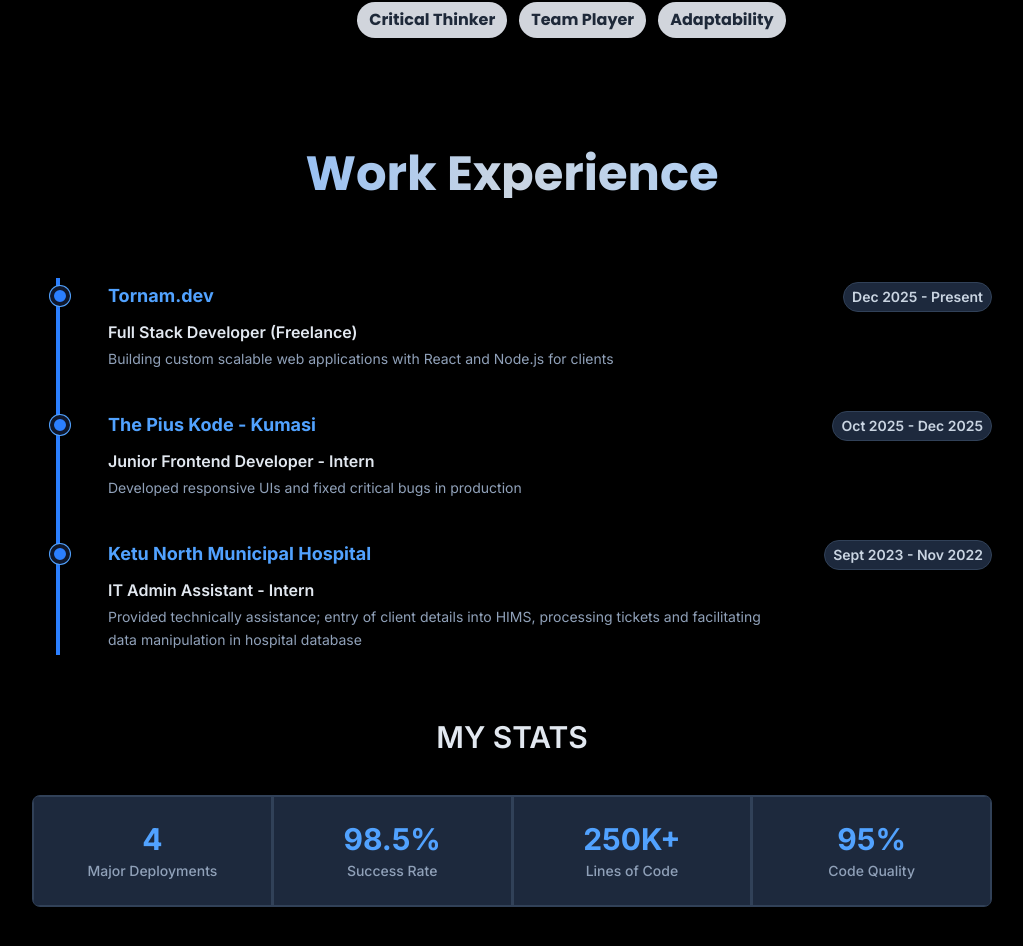
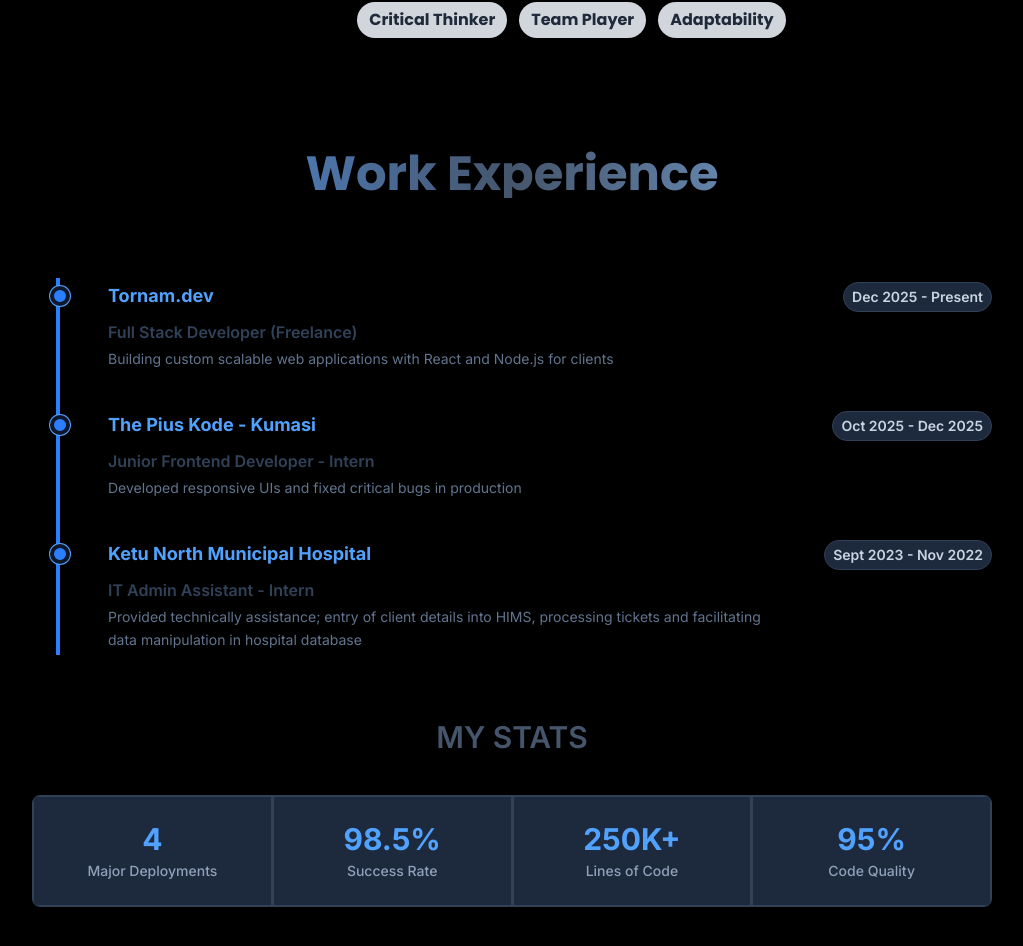
Before and after one commit to etor01/dev-tornam, a Next.js app: page / in a window 1280 px wide. Shown: the part 1249-2195 px from the top of the page, without its empty margins (128-1151 px from the left). Built offline with nearby package versions, Linux system fonts and the light colour scheme.

Commit message:
[Patch] change text color to gray 600

```diff
--- a/src/app/components/sections/Experience.tsx
+++ b/src/app/components/sections/Experience.tsx
@@ -33,7 +33,7 @@
         <section className="font-[inter] py-12 px-4 md:px-8 max-w-5xl mx-auto space-y-16" id="experience">
             {/* WORK EXPERIENCE SECTION */}
             <div>
-                <h2 className="font-[poppins] text-3xl md:text-5xl font-bold bg-linear-to-r from-blue-400 via-slate-300 to-blue-300 bg-clip-text text-transparent mb-10 md:mb-20 text-center">Work Experience</h2>
+                <h2 className="font-[poppins] text-3xl md:text-5xl font-bold bg-linear-to-r from-blue-400 via-slate-600 to-blue-300 bg-clip-text text-transparent mb-10 md:mb-20 text-center">Work Experience</h2>
 
                 {/* RESPONSIVE FIX:
                    Changed from horizontal scroll to a vertical timeline.
@@ -48,7 +48,7 @@
 
             {/* STATS SECTION */}
             <div>
-                <h2 className="text-3xl font-semibold text-slate-200 mb-10 text-center uppercase">My Stats</h2>
+                <h2 className="text-3xl font-semibold text-slate-600 mb-10 text-center uppercase">My Stats</h2>
 
 
                 <div className="bg-linear-to-br from-slate-800 to-slate-900 rounded-lg shadow-xl overflow-hidden border border-slate-700">
@@ -74,8 +74,8 @@
                 <span className="text-slate-300 font-semibold text-sm bg-slate-800 px-2 py-1 rounded-full border border-slate-700">{year}</span>
             </div>
 
-            <p className="text-md text-slate-200 font-semibold mb-1">{role}</p>
-            <p className="text-sm text-slate-400 leading-relaxed max-w-2xl">{description}</p>
+            <p className="text-md text-slate-700 font-semibold mb-1">{role}</p>
+            <p className="text-sm text-slate-500 leading-relaxed max-w-2xl">{description}</p>
         </article>
     );
 }
```
